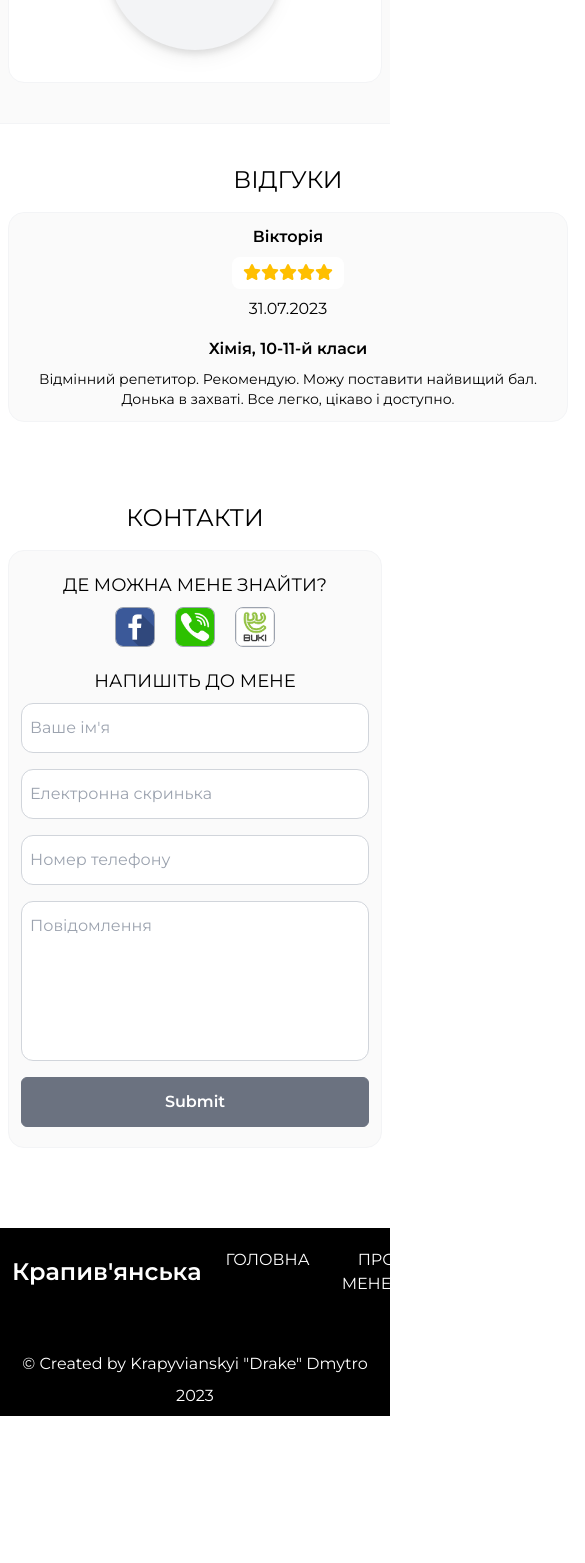
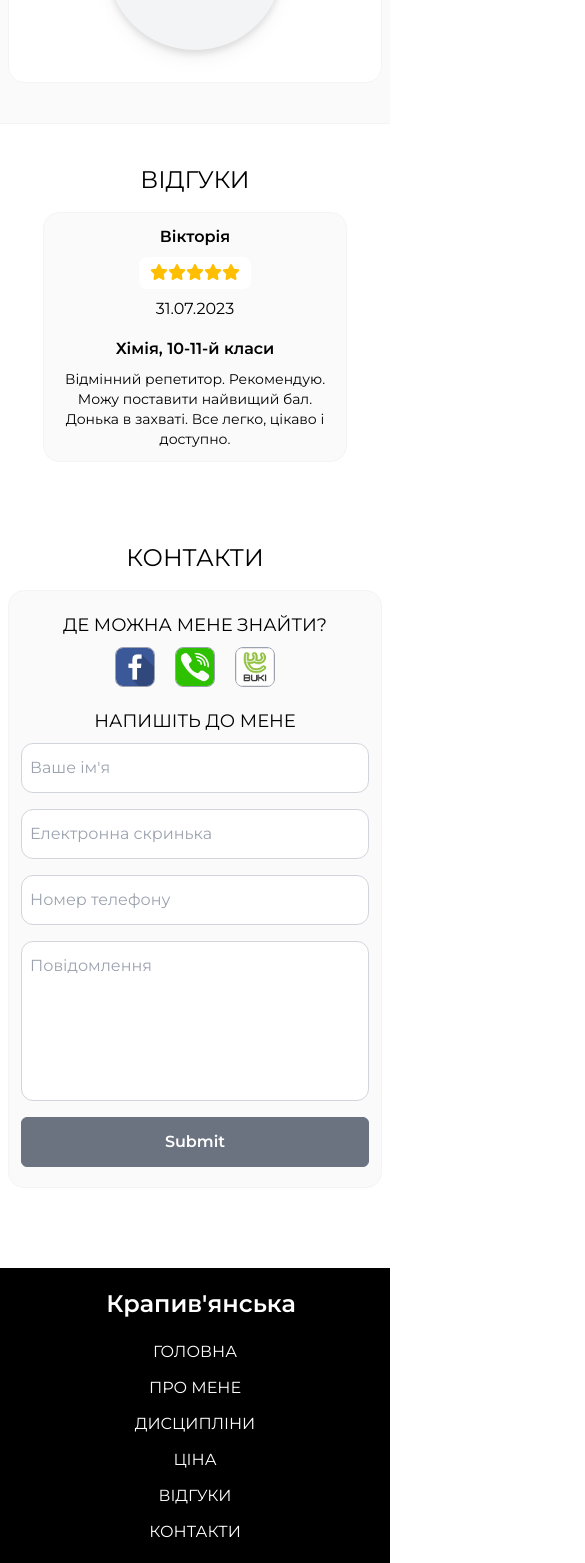
Before and after one commit to ShadowDrake21/tutor-site, a React (Create React App) app: page / in a window 390 px wide. Shown: the part 4345-5908 px from the top of the page, 585 px wide, since content can reach past the window. Before the commit the page ends 5761 px from the top, so only its background shows below. Built offline with nearby package versions, Linux system fonts and the light colour scheme.

Commit message:
footer responsive + carousel fixing

```diff
--- a/src/components/Footer.jsx
+++ b/src/components/Footer.jsx
@@ -5,14 +5,14 @@ import { links } from '../assets/changeData'
 const Footer = () => {
   return (
     <div className="bg-black text-white mt-10 pt-5 pb-2">
-      <div className="max-w-screen-2xl mx-auto flex justify-between items-center mb-14">
+      <div className="max-w-screen-2xl mx-auto flex justify-between items-center flex-col mb-10 gap-y-5 lg:mb-14 lg:flex-row">
         <div className="text-2xl font-semibold ml-3 cursor-pointer">
           <Link to="home" smooth duration={500}>
             Крапив'янська
           </Link>
         </div>
         <div>
-          <ul className="flex">
+          <ul className="flex flex-col text-center gap-y-3 lg:flex-row lg:gap-y-0">
             {links.map(({ id, link, name }) => (
               <li
                 key={id}
@@ -26,7 +26,7 @@ const Footer = () => {
           </ul>
         </div>
       </div>
-      <div className="text-base text-center hover:text-gray-400 duration-200">
+      <div className="text-sm text-center hover:text-gray-400 duration-200 esm:text-base">
         <a
           href="https://github.com/ShadowDrake21"
           target="_blank"
--- a/src/components/Reviews.jsx
+++ b/src/components/Reviews.jsx
@@ -8,7 +8,7 @@ const Reviews = () => {
   return (
     <div
       name="reviews"
-      className="max-w-xl py-10 px-2 mx-auto bg-white md:py-16"
+      className="max-w-xs py-10 px-2 mx-auto bg-white esm:max-w-md sm:max-w-xl md:py-16"
     >
       <Title text="Відгуки" />
 
--- a/src/components/ReviewsItem.jsx
+++ b/src/components/ReviewsItem.jsx
@@ -4,8 +4,8 @@ import ReviewRate from './ReviewRate'
 const ReviewsItem = (reviewObj) => {
   const { pupil, starsCount, date, subjectTitle, reviewText } = reviewObj
   return (
-    <div className="max-w-xl w-full bg-zinc-50 border-gray-100 border p-3 rounded-2xl">
-      <div className="flex flex-col gap-x-6 esm:flex-row">
+    <div className="max-w-xl w-full bg-zinc-50 border-gray-100 border p-3 rounded-2xl m-0">
+      <div className="flex flex-col gap-x-6 text-center esm:flex-row">
         <div className="flex flex-col items-center mb-4 esm:block esm:mb-0">
           <p className="text-base mb-2 font-bold sm:text-lg">{pupil}</p>
           <div className="mb-2 w-28">
--- a/src/components/carousel.css
+++ b/src/components/carousel.css
@@ -30,3 +30,8 @@
     display: none !important;
   }
 }
+
+@media screen and (max-width: 640px) {
+  .slick-slide {
+  }
+}
```
